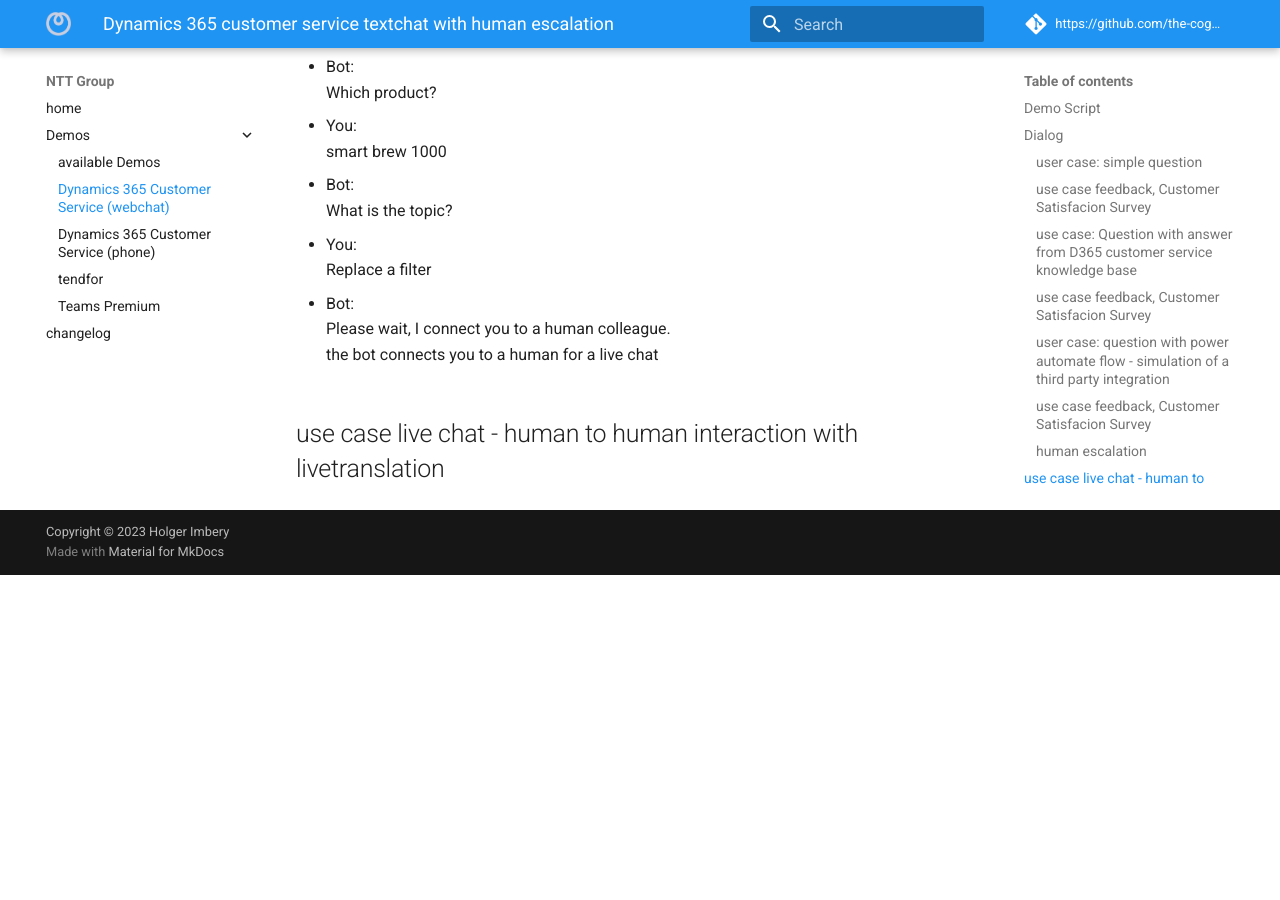
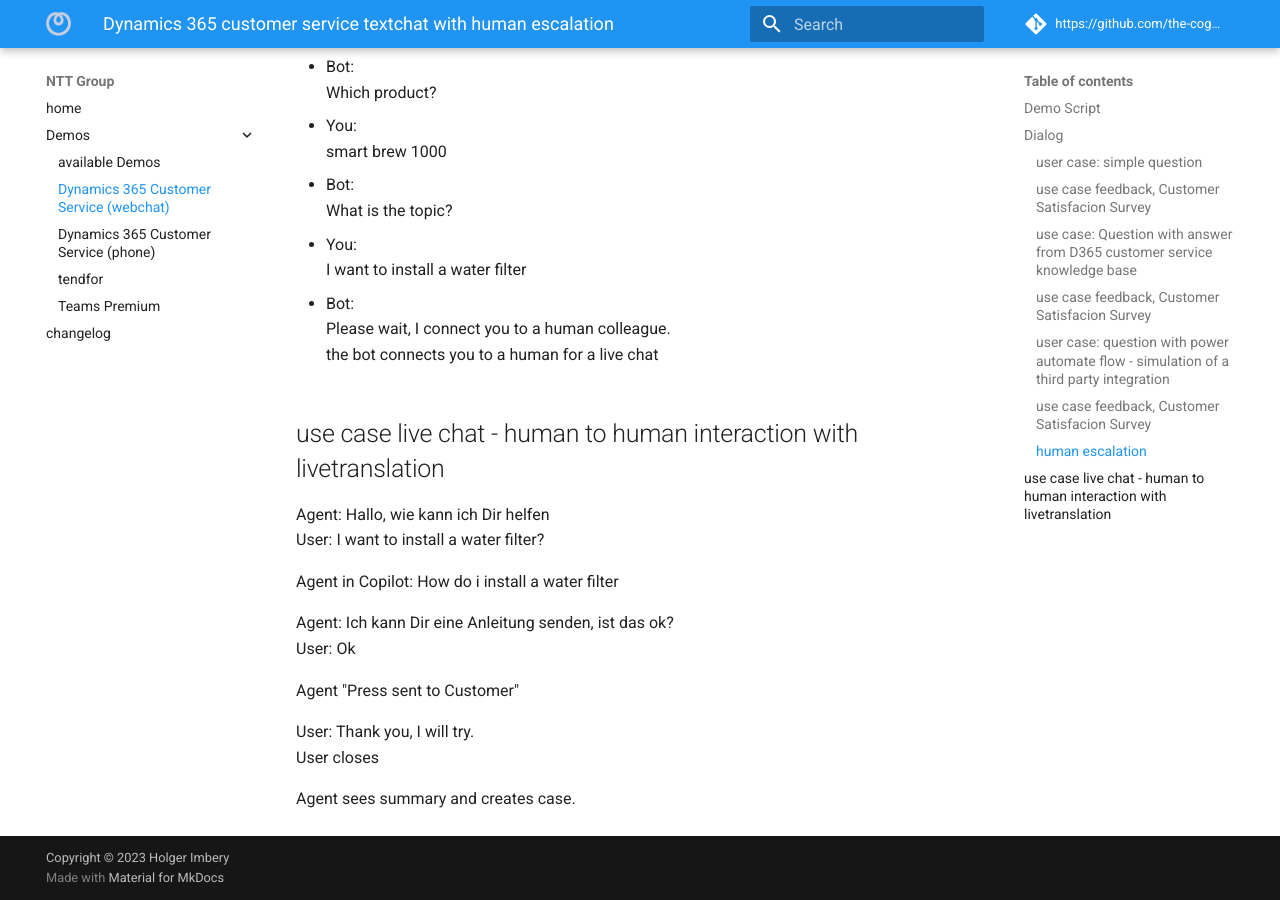
Before and after one commit to the-cognitiveservices-ninja/demo-environment, an MkDocs documentation site: the page built from docs/scripts/d365_text_chat.md, in a window 1280 px wide and 900 px high, scrolled down 2333 px. Built offline with MkDocs 1.6.1 and Material for MkDocs 9.7.7, drawn with Linux system fonts in a browser that asks for light colours; comment, search, counter and statistics services are not loaded; before the commit the page ends 2908 px from its top, so only the background shows below that; some of the changed text lies outside the part shown.

Commit message:
Update d365_text_chat.md
add agent handover

```diff
--- a/docs/scripts/d365_text_chat.md
+++ b/docs/scripts/d365_text_chat.md
@@ -38,7 +38,7 @@
 
 ### use case: Question with answer from D365 customer service knowledge base
 * You:
-  I need to replace my filter
+  Do I Need to Clean My Steam Wand After Every Use?
 
 * Bot:
   Please wait, I search for an answer.
@@ -95,10 +95,24 @@
   What is the topic?
 
 * You:
-  Replace a filter
+  I want to install a water filter
 
 * Bot:
   Please wait, I connect you to a human colleague.
   the bot connects you to a human for a live chat
 
 ## use case live chat - human to human interaction with livetranslation
+Agent: Hallo, wie kann ich Dir helfen
+User: I want to install a water filter?
+
+Agent in Copilot: How do i install a water filter
+
+Agent: Ich kann Dir eine Anleitung senden, ist das ok?
+User: Ok
+
+Agent "Press sent to Customer"
+
+User: Thank you, I will try.
+User closes
+
+Agent sees summary and creates case.
```
